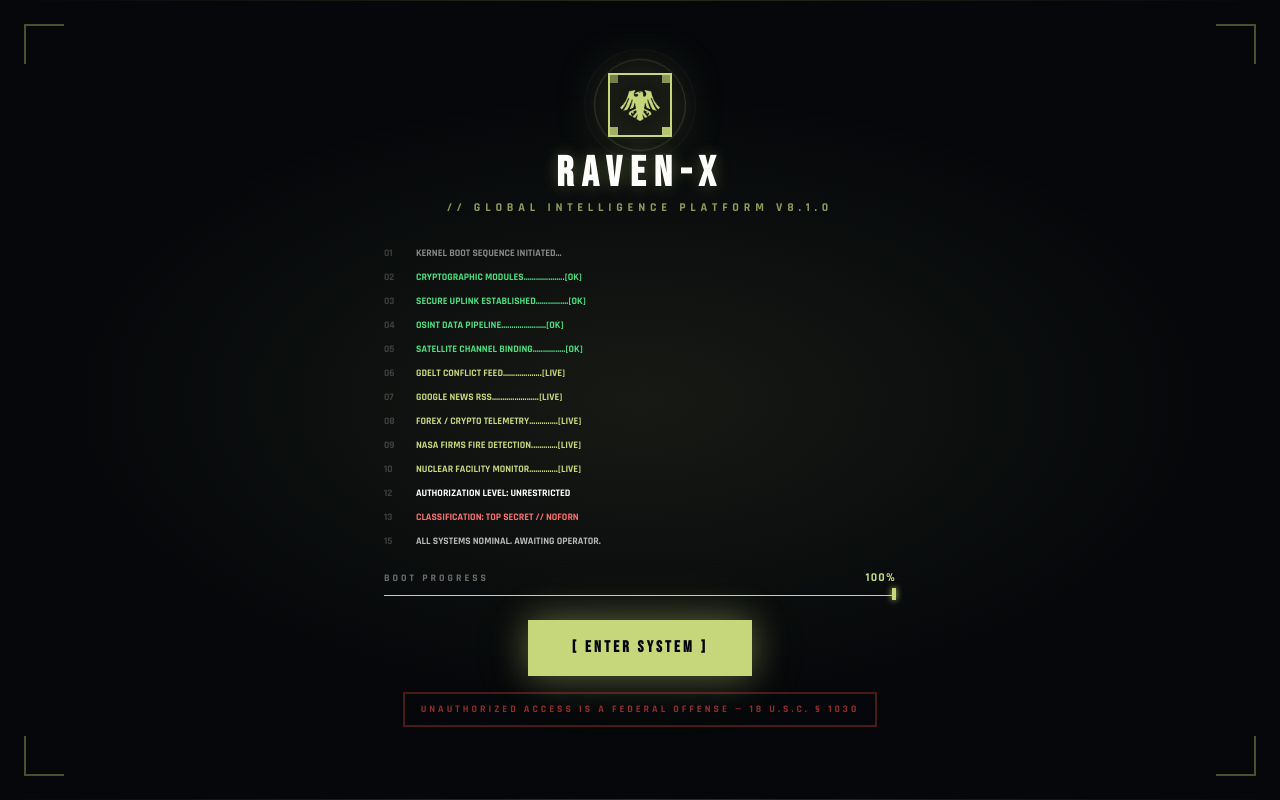
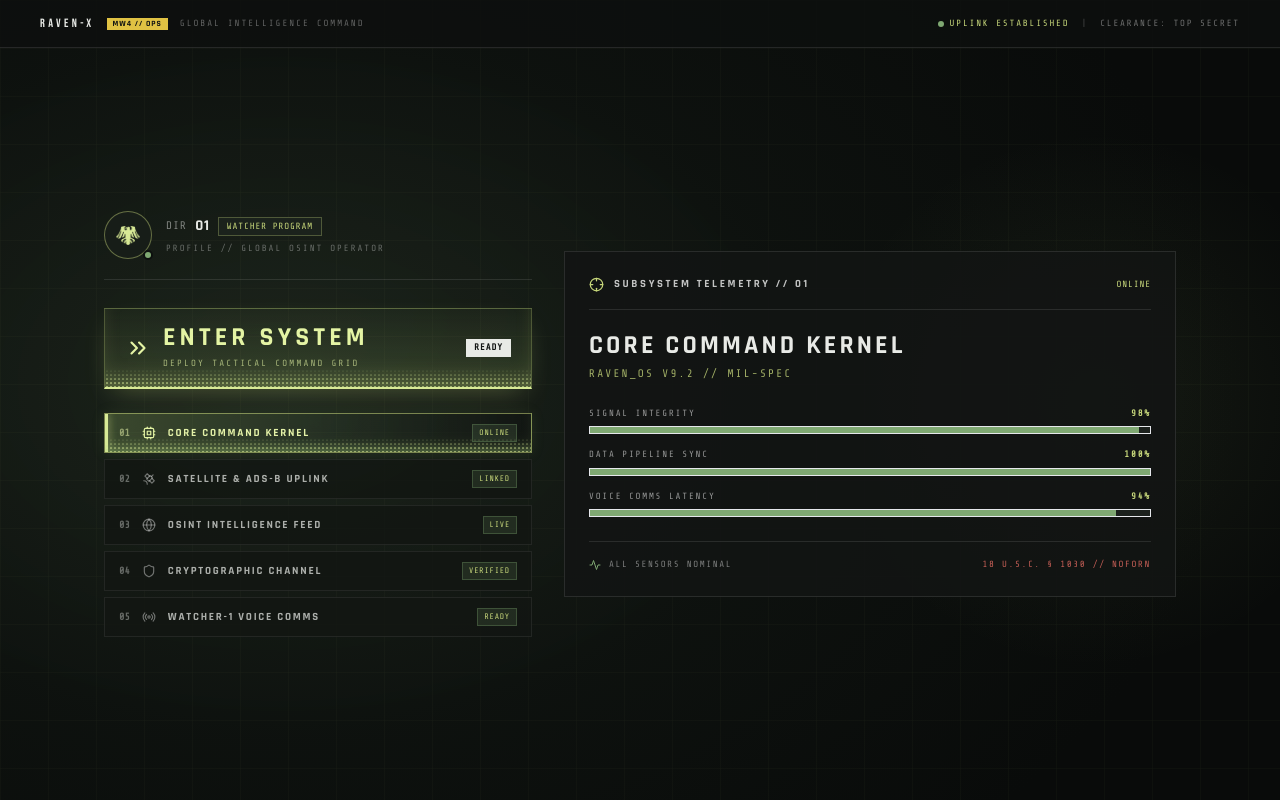
Before and after one commit to Quaiz/RavenX, a React (Vite) app in the folder tactical-ui/: page / in a window 1280 px wide. Built offline with nearby package versions, Linux system fonts and the light colour scheme; no server answers.

Commit message:
Redesign IntroScreen as MW4 (2026) Lobby UI and upgrade MW4 luminous buttons

```diff
--- a/tactical-ui/src/components/IntroScreen.jsx
+++ b/tactical-ui/src/components/IntroScreen.jsx
@@ -1,99 +1,105 @@
 import React, { useEffect, useState, useRef } from 'react';
 import { audio } from '../utils/audioEngine';
+import { Shield, Satellite, Radio, Activity, Globe, Cpu, ChevronsRight, Crosshair } from 'lucide-react';
 
-const PRIMARY = 'rgb(var(--color-primary))';
-const PRIMARY_RGBA = (alpha) => `rgba(var(--color-primary), ${alpha})`;
-
-const BOOT_LINES = [
- { text: 'KERNEL BOOT SEQUENCE INITIATED...', color: 'rgba(255,255,255,0.5)' },
- { text: 'CRYPTOGRAPHIC MODULES....................[OK]', color: '#4ade80' },
- { text: 'SECURE UPLINK ESTABLISHED................[OK]', color: '#4ade80' },
- { text: 'OSINT DATA PIPELINE......................[OK]', color: '#4ade80' },
- { text: 'SATELLITE CHANNEL BINDING................[OK]', color: '#4ade80' },
- { text: 'GDELT CONFLICT FEED...................[LIVE]', color: PRIMARY },
- { text: 'GOOGLE NEWS RSS.......................[LIVE]', color: PRIMARY },
- { text: 'FOREX / CRYPTO TELEMETRY..............[LIVE]', color: PRIMARY },
- { text: 'NASA FIRMS FIRE DETECTION.............[LIVE]', color: PRIMARY },
- { text: 'NUCLEAR FACILITY MONITOR..............[LIVE]', color: PRIMARY },
- { text: '', color: '' },
- { text: 'AUTHORIZATION LEVEL: UNRESTRICTED', color: '#ffffff' },
- { text: 'CLASSIFICATION: TOP SECRET // NOFORN', color: '#f87171' },
- { text: '', color: '' },
- { text: 'ALL SYSTEMS NOMINAL. AWAITING OPERATOR.', color: 'rgba(255,255,255,0.7)' },
+const SUBSYSTEMS = [
+  { id: '01', name: 'CORE COMMAND KERNEL', detail: 'RAVEN_OS v9.2 // MIL-SPEC', icon: Cpu, status: 'ONLINE', level: 100 },
+  { id: '02', name: 'SATELLITE & ADS-B UPLINK', detail: 'GLOBAL AIRSPACE + AIS GRID', icon: Satellite, status: 'LINKED', level: 96 },
+  { id: '03', name: 'OSINT INTELLIGENCE FEED', detail: 'GDELT + NEWS + SEISMIC + FIRMS', icon: Globe, status: 'LIVE', level: 100 },
+  { id: '04', name: 'CRYPTOGRAPHIC CHANNEL', detail: 'AES-256 // EYES ONLY', icon: Shield, status: 'VERIFIED', level: 100 },
+  { id: '05', name: 'WATCHER-1 VOICE COMMS', detail: 'NEURAL HANDLER AUDIO LINK', icon: Radio, status: 'READY', level: 92 },
 ];
 
 const IntroScreen = ({ onEnter }) => {
- const [visibleLines, setVisibleLines] = useState([]);
- const [progress, setProgress] = useState(0);
- const [booted, setBooted] = useState(false);
- const [showEnter, setShowEnter] = useState(false);
+  const [step, setStep] = useState(0);
+  const [selectedIdx, setSelectedIdx] = useState(0);
+  const [ready, setReady] = useState(false);
   const timers = useRef([]);
 
   useEffect(() => {
- let delay = 200;
- BOOT_LINES.forEach((line, i) => {
+    let delay = 180;
+    SUBSYSTEMS.forEach((_, idx) => {
       const t = setTimeout(() => {
- setVisibleLines(prev => [...prev, line]);
- setProgress(Math.round(((i + 1) / BOOT_LINES.length) * 100));
- if (line.text) audio.playTyping();
+        setStep(idx + 1);
+        setSelectedIdx(idx);
+        audio.playTyping();
       }, delay);
       timers.current.push(t);
- delay += line.text === '' ? 120 : 180;
+      delay += 220;
     });
 
- const bootedTimer = setTimeout(() => setBooted(true), delay + 200);
- const enterTimer = setTimeout(() => setShowEnter(true), delay + 500);
- timers.current.push(bootedTimer, enterTimer);
+    const readyTimer = setTimeout(() => {
+      setReady(true);
+      setSelectedIdx(0);
+    }, delay + 180);
+    timers.current.push(readyTimer);
 
     return () => timers.current.forEach(clearTimeout);
   }, []);
 
+  const progress = Math.min(100, Math.round((step / SUBSYSTEMS.length) * 100));
+  const activeSys = SUBSYSTEMS[selectedIdx] || SUBSYSTEMS[0];
+
+  const handleEnter = () => {
+    if (!ready) return;
+    audio.playInitialize();
+    audio.playVoiceClip('comms_online', { cooldownMs: 5000 });
+    onEnter();
+  };
+
   return (
- <div className="fixed inset-0 z-[99999] overflow-hidden select-none font-military font-bold"
- style={{ background: '#05070a' }}>
- <div className="h-full flex flex-col items-center justify-center py-2 md:py-4 relative">
+    <div
+      className="fixed inset-0 z-[99999] overflow-hidden select-none font-military text-[#e8eae6]"
+      style={{
+        background:
+          'radial-gradient(ellipse 75% 80% at 22% 48%, rgba(44, 58, 42, 0.55) 0%, rgba(14, 18, 15, 0.96) 55%, #090b0a 100%)',
+      }}
+    >
+      {/* Subtle tactical blueprint grid & atmospheric spotlight */}
+      <div
+        className="absolute inset-0 pointer-events-none opacity-[0.07]"
+        style={{
+          backgroundImage:
+            'linear-gradient(rgba(198,214,122,0.4) 1px, transparent 1px), linear-gradient(90deg, rgba(198,214,122,0.4) 1px, transparent 1px)',
+          backgroundSize: '48px 48px',
+        }}
+      />
+      <div
+        className="absolute -right-24 top-1/2 -translate-y-1/2 w-[560px] h-[560px] rounded-full pointer-events-none opacity-[0.14]"
+        style={{
+          background: 'radial-gradient(circle, rgba(163,201,119,0.55) 0%, transparent 68%)',
+        }}
+      />
 
- {/* Scanlines */}
- <div className="absolute inset-0 pointer-events-none"style={{
- background: 'repeating-linear-gradient(0deg,transparent,transparent 3px,rgba(0,0,0,0.12) 3px,rgba(0,0,0,0.12) 4px)',
- zIndex: 1,
- }} />
+      {/* Top minimal status strip */}
+      <div className="relative z-10 h-12 px-6 md:px-10 border-b border-white/10 bg-[#0d100e]/80 flex items-center justify-between">
+        <div className="flex items-center gap-3">
+          <span className="text-[12px] font-stencil tracking-[0.28em] text-[#e8eae6]">RAVEN-X</span>
+          <span className="mw4-badge px-1.5 py-0.5 text-[8px] leading-none">MW4 // OPS</span>
+          <span className="hidden sm:inline text-[9px] font-mono tracking-[0.22em] text-white/35 uppercase">
+            GLOBAL INTELLIGENCE COMMAND
+          </span>
+        </div>
+        <div className="flex items-center gap-3 font-mono text-[9px] tracking-[0.2em] uppercase">
+          <span className="flex items-center gap-1.5 text-[#c6d67a]">
+            <span className={`w-1.5 h-1.5 rounded-full ${ready ? 'bg-[#7fa872]' : 'bg-[#e0c243]'}`} />
+            {ready ? 'UPLINK ESTABLISHED' : `BOOT ${progress}%`}
+          </span>
+          <span className="hidden md:inline text-white/25">|</span>
+          <span className="hidden md:inline text-white/40">CLEARANCE: TOP SECRET</span>
+        </div>
+      </div>
 
- {/* Radial glow — bright */}
- <div className="absolute inset-0 pointer-events-none"style={{
- background: `radial-gradient(ellipse 65% 55% at 50% 50%, ${PRIMARY_RGBA(0.09)} 0%, transparent 70%)`,
- zIndex: 1,
- }} />
-
- {/* Corner brackets */}
- {['top-6 left-6 border-t-2 border-l-2', 'top-6 right-6 border-t-2 border-r-2',
- 'bottom-6 left-6 border-b-2 border-l-2', 'bottom-6 right-6 border-b-2 border-r-2'].map((cls, i) => (
- <div key={i} className={`absolute w-10 h-10 ${cls}`} style={{ borderColor: PRIMARY_RGBA(0.35), zIndex: 2 }} />
- ))}
-
- {/* Horizontal rule lines */}
- <div className="absolute top-0 left-0 right-0 h-px"style={{ background: `linear-gradient(90deg, transparent, ${PRIMARY_RGBA(0.2)}, transparent)` }} />
- <div className="absolute bottom-0 left-0 right-0 h-px"style={{ background: `linear-gradient(90deg, transparent, ${PRIMARY_RGBA(0.2)}, transparent)` }} />
-
- <div className="relative flex flex-col items-center w-full max-w-xl px-4 md:px-8"style={{ zIndex: 3 }}>
-
- {/* ─── Logo ─── */}
- <div className="relative mb-2 md:mb-4 flex items-center justify-center">
- <div className="w-14 h-14 md:w-16 md:h-16 flex items-center justify-center border-2 relative"
+      {/* Main MW4 Lobby Grid: Left Vertical Command Column + Right Tactical Dossier */}
+      <div className="relative z-10 h-[calc(100%-3rem)] max-w-6xl mx-auto px-6 md:px-10 py-6 md:py-10 grid grid-cols-1 lg:grid-cols-12 gap-8 items-center">
+        {/* ═══ LEFT COLUMN: MW4 LOBBY MENU (Screenshot 1 & 2 Style) ═══ */}
+        <div className="lg:col-span-5 flex flex-col justify-center">
+          {/* Operator Emblem Card (Screenshot 1 Top-Left) */}
+          <div className="flex items-center gap-3.5 mb-7 pb-5 border-b border-white/10">
+            <div className="relative w-12 h-12 rounded-full border border-[#c6d67a]/45 bg-[#171d18] flex items-center justify-center shrink-0">
+              <div
+                className="w-6 h-6 bg-[#d8ea96]"
                 style={{
- borderColor: booted ? PRIMARY : 'rgba(255,255,255,0.12)',
- background: booted ? PRIMARY_RGBA(0.08) : 'rgba(255,255,255,0.01)',
- transition: 'border-color 0.6s, background 0.6s',
- boxShadow: booted ? `0 0 50px ${PRIMARY_RGBA(0.25)}, inset 0 0 30px ${PRIMARY_RGBA(0.05)}` : 'none',
- }}>
- <div
- className="bg-current"
- style={{
- width: 40,
- height: 40,
- color: booted ? PRIMARY : 'rgba(255,255,255,0.25)',
- transition: 'color 0.6s',
- filter: booted ? `drop-shadow(0 0 8px ${PRIMARY})` : 'none',
                   WebkitMaskImage: 'url(/raven_favicon.png)',
                   WebkitMaskSize: 'contain',
                   WebkitMaskRepeat: 'no-repeat',
@@ -104,108 +110,151 @@ const IntroScreen = ({ onEnter }) => {
                   maskPosition: 'center',
                 }}
               />
-
- {/* Animated corner accents */}
- {booted && ['top-0 left-0', 'top-0 right-0', 'bottom-0 left-0', 'bottom-0 right-0'].map((pos, i) => (
- <div key={i} className={`absolute w-2 h-2 ${pos}`}
- style={{ background: PRIMARY, opacity: 0.8, animation: `cornerBlink 1.5s ease-in-out ${i * 0.2}s infinite alternate` }} />
- ))}
+              <span className="absolute -bottom-0.5 -right-0.5 w-2.5 h-2.5 rounded-full bg-[#7fa872] border-2 border-[#0d100e]" />
             </div>
-
- {/* Spinning orbit */}
- <div className="absolute rounded-full border"style={{
- inset: -14,
- borderColor: PRIMARY_RGBA(0.2),
- animation: 'spin 20s linear infinite',
- }} />
- <div className="absolute rounded-full border"style={{
- inset: -24,
- borderColor: 'rgba(255,255,255,0.04)',
- animation: 'spin 35s linear infinite reverse',
- }} />
+            <div className="min-w-0">
+              <div className="flex items-center gap-2">
+                <span className="text-[11px] font-mono text-white/45 tracking-widest">DIR</span>
+                <span className="text-[15px] font-bold text-[#e8eae6] tracking-wider">01</span>
+                <span className="px-2 py-0.5 bg-[#1b221c] border border-[#c6d67a]/30 text-[9px] font-mono text-[#c6d67a] tracking-widest uppercase">
+                  WATCHER PROGRAM
+                </span>
               </div>
-
- <div className="mb-1 tracking-[0.2em] text-[32px] md:text-[42px] leading-none font-stencil text-white"style={{ textShadow: `0 0 15px ${PRIMARY_RGBA(0.3)}` }}>
- RAVEN-X
- </div>
- <div className="mb-2 md:mb-6 tracking-[0.4em] text-[9px] md:text-[12px] font-bold uppercase text-center"style={{ color: PRIMARY_RGBA(0.7) }}>
- // GLOBAL INTELLIGENCE PLATFORM V8.1.0
- </div>
-
- {/* Boot log */}
- <div className="w-full text-[8px] md:text-[10px] leading-5 md:leading-6 min-h-[140px] md:min-h-[160px]">
- {visibleLines.map((line, i) => (
- <div key={i} className="flex gap-3">
- {line.text && (
- <span className="shrink-0"style={{ color: 'rgba(255,255,255,0.2)', minWidth: 20 }}>
- {String(i + 1).padStart(2, '0')}
- </span>
- )}
- <span style={{ color: line.color }}>{line.text}</span>
- </div>
- ))}
- {/* Cursor */}
- {!booted && (
- <span className="inline-block w-2 h-[10px] ml-10 align-middle"
- style={{ background: PRIMARY, animation: 'blink 1s step-end infinite' }} />
- )}
- </div>
-
- {/* Progress bar */}
- <div className="w-full mt-2 mb-4 md:mt-4 md:mb-6">
- <div className="flex justify-between items-center mb-2">
- <span className="text-[9px] md:text-[10px] tracking-[0.3em] uppercase"style={{ color: 'rgba(255,255,255,0.4)' }}>BOOT PROGRESS</span>
- <span className="text-[10px] md:text-[12px] tracking-widest font-bold"style={{ color: PRIMARY }}>{progress}%</span>
- </div>
- <div className="w-full h-px"style={{ background: 'rgba(255,255,255,0.06)' }}>
- <div className="h-full transition-all duration-200 ease-out relative"
- style={{ width: `${progress}%`, background: PRIMARY }}>
- <div className="absolute right-0 top-1/2 -translate-y-1/2 w-1 h-3 -mt-0.5"
- style={{ background: PRIMARY, boxShadow: `0 0 6px ${PRIMARY}` }} />
+              <div className="text-[9px] font-mono text-white/35 tracking-[0.22em] uppercase mt-1 truncate">
+                PROFILE // GLOBAL OSINT OPERATOR
               </div>
             </div>
           </div>
 
- {/* ENTER SYSTEM button */}
- <div style={{ minHeight: 48, display: 'flex', alignItems: 'center', justifyContent: 'center' }}>
- {showEnter ? (
+          {/* Signature MW4 "» ENTER SYSTEM" Hero Button (Screenshot 1 "» PLAY") */}
           <button
- onClick={() => { audio.playClick(); onEnter(); }}
- onMouseEnter={() => audio.playHover()}
- className="px-6 py-2 md:px-10 md:py-3 font-stencil text-[14px] md:text-[16px] tracking-[0.2em] uppercase transition-all border-4"
- style={{
- borderColor: PRIMARY,
- color: '#05070a',
- background: PRIMARY,
- boxShadow: `0 0 30px ${PRIMARY_RGBA(0.35)}, 0 0 60px ${PRIMARY_RGBA(0.1)}`,
- animation: 'enterPulse 2s ease-in-out infinite',
+            onClick={handleEnter}
+            onMouseEnter={() => { if (ready) audio.playHover(); }}
+            disabled={!ready}
+            className={`w-full text-left px-5 py-4 mb-6 flex items-center justify-between group ${
+              ready
+                ? 'mw4-hero-btn cursor-pointer'
+                : 'bg-white/[0.03] border border-white/10 text-white/30 cursor-not-allowed'
+            }`}
+          >
+            <div className="flex items-center gap-3">
+              <ChevronsRight
+                size={26}
+                className={`shrink-0 transition-transform duration-150 ${
+                  ready ? 'text-[#e4f4a4] group-hover:translate-x-1' : 'text-white/20'
+                }`}
+              />
+              <div>
+                <div className="text-[22px] md:text-[26px] font-bold tracking-[0.16em] uppercase leading-none">
+                  {ready ? 'ENTER SYSTEM' : 'INITIALIZING'}
+                </div>
+                <div className="text-[9px] font-mono tracking-[0.24em] uppercase mt-1.5 opacity-65">
+                  {ready ? 'DEPLOY TACTICAL COMMAND GRID' : `SYNCING TELEMETRY // ${progress}%`}
+                </div>
+              </div>
+            </div>
+            {ready && (
+              <span className="text-[9px] font-mono tracking-widest uppercase px-2 py-0.5 bg-[#e8eae6] text-[#111413] font-bold shrink-0">
+                READY
+              </span>
+            )}
+          </button>
+
+          {/* Vertical Subsystem List (Screenshot 1 & 2 Vertical List Navigation) */}
+          <div className="space-y-1.5">
+            {SUBSYSTEMS.map((sys, idx) => {
+              const isLoaded = step > idx;
+              const isSelected = selectedIdx === idx;
+              const IconComp = sys.icon;
+              return (
+                <button
+                  key={sys.id}
+                  type="button"
+                  onMouseEnter={() => {
+                    setSelectedIdx(idx);
+                    audio.playHover();
                   }}
+                  onClick={() => setSelectedIdx(idx)}
+                  className={`w-full flex items-center justify-between px-3.5 py-2.5 text-left ${
+                    isSelected ? 'mw4-row-active' : 'mw4-row'
+                  } ${isLoaded ? 'opacity-100' : 'opacity-30'}`}
                 >
- [ ENTER SYSTEM ]
+                  <div className="flex items-center gap-3 min-w-0">
+                    <span className="text-[10px] font-mono font-bold opacity-55 shrink-0">{sys.id}</span>
+                    <IconComp size={14} className={isSelected ? 'text-[#e4f4a4] shrink-0' : 'text-white/40 shrink-0'} />
+                    <span className="text-[11px] font-bold tracking-[0.16em] uppercase truncate">
+                      {sys.name}
+                    </span>
+                  </div>
+                  <span
+                    className={`text-[8px] font-mono tracking-widest uppercase px-1.5 py-0.5 shrink-0 ${
+                      isLoaded
+                        ? 'text-[#c6d67a] bg-[#7fa872]/15 border border-[#7fa872]/30'
+                        : 'text-white/25'
+                    }`}
+                  >
+                    {isLoaded ? sys.status : 'WAIT'}
+                  </span>
                 </button>
- ) : (
- <div className="text-[10px] md:text-[12px] tracking-[0.35em] uppercase text-white/30">
- INITIALIZING...
- </div>
- )}
- </div>
-
- {/* Classification */}
- <div className="mt-2 md:mt-4 px-4 py-1.5 md:py-2 border-2 text-[8px] md:text-[10px] tracking-[0.2em] md:tracking-[0.3em] uppercase text-center"
- style={{ borderColor: 'rgba(239,68,68,0.3)', color: 'rgba(239,68,68,0.6)' }}>
- UNAUTHORIZED ACCESS IS A FEDERAL OFFENSE — 18 U.S.C. § 1030
+              );
+            })}
           </div>
         </div>
 
- <style>{`
- @keyframes blink { 0%,100%{opacity:1}50%{opacity:0} }
- @keyframes spin { from{transform:rotate(0deg)} to{transform:rotate(360deg)} }
- @keyframes cornerBlink { from{opacity:0.4} to{opacity:1} }
- @keyframes enterPulse {
- 0%,100% { box-shadow: 0 0 30px rgba(var(--color-primary),0.35), 0 0 60px rgba(var(--color-primary),0.10); }
- 50% { box-shadow: 0 0 50px rgba(var(--color-primary),0.55), 0 0 90px rgba(var(--color-primary),0.20); }
- }
- `}</style>
+        {/* ═══ RIGHT COLUMN: MW4 ARMORY / TELEMETRY PREVIEW CARD (Screenshot 2 & 3 Style) ═══ */}
+        <div className="hidden lg:flex lg:col-span-7 flex-col bg-[#121513]/90 border border-white/10 p-6 relative overflow-hidden">
+          <div className="flex items-center justify-between pb-4 mb-5 border-b border-white/10">
+            <div className="flex items-center gap-2.5">
+              <Crosshair size={15} className="text-[#c6d67a]" />
+              <span className="text-[11px] font-bold tracking-[0.24em] uppercase text-white/75">
+                SUBSYSTEM TELEMETRY // {activeSys.id}
+              </span>
+            </div>
+            <span className="text-[9px] font-mono text-[#c6d67a] tracking-widest uppercase">
+              {activeSys.status}
+            </span>
+          </div>
+
+          <div className="mb-6">
+            <div className="text-[26px] font-bold tracking-[0.12em] uppercase text-[#e8eae6] leading-tight">
+              {activeSys.name}
+            </div>
+            <div className="text-[11px] font-mono tracking-[0.2em] uppercase text-[#c6d67a]/80 mt-1">
+              {activeSys.detail}
+            </div>
+          </div>
+
+          {/* MW4 Sage-Green Progress Bars (Screenshot 3 Volume/Level Bars) */}
+          <div className="space-y-3.5 mb-6">
+            {[
+              { label: 'SIGNAL INTEGRITY', val: step >= 2 ? 98 : progress },
+              { label: 'DATA PIPELINE SYNC', val: step >= 3 ? 100 : Math.min(progress, 65) },
+              { label: 'VOICE COMMS LATENCY', val: step >= 5 ? 94 : Math.min(progress, 40) },
+            ].map((metric) => (
+              <div key={metric.label}>
+                <div className="flex justify-between items-center text-[9px] font-mono tracking-[0.2em] uppercase mb-1.5">
+                  <span className="text-white/55">{metric.label}</span>
+                  <span className="text-[#c6d67a] font-bold">{metric.val}%</span>
+                </div>
+                <div className="w-full h-2 bg-[#1c211d] border border-white/8 overflow-hidden">
+                  <div
+                    className="h-full bg-[#7fa872] transition-all duration-300"
+                    style={{ width: `${metric.val}%` }}
+                  />
+                </div>
+              </div>
+            ))}
+          </div>
+
+          {/* Bottom Classification Footer */}
+          <div className="mt-auto pt-4 border-t border-white/10 flex items-center justify-between text-[9px] font-mono tracking-[0.18em] uppercase">
+            <span className="flex items-center gap-2 text-white/45">
+              <Activity size={12} className="text-[#7fa872]" />
+              ALL SENSORS NOMINAL
+            </span>
+            <span className="text-[#f07167]/80">18 U.S.C. § 1030 // NOFORN</span>
+          </div>
+        </div>
       </div>
     </div>
   );
--- a/tactical-ui/src/index.css
+++ b/tactical-ui/src/index.css
@@ -37,25 +37,60 @@
   -webkit-backdrop-filter: none !important;
 }
 
-/* MW4 Signature Interactive Row / Button with Phosphor Olive Backlight & Bottom Dot-Matrix Shimmer */
+/* MW4 Signature Interactive Row / Button (Screenshots 2 & 3: "01 SLAYER" / "Voice Chat Volume") */
 .mw4-row {
   position: relative;
-  background: rgba(20, 24, 21, 0.72);
-  border: 1px solid rgba(255, 255, 255, 0.06);
-  transition: background-color 0.14s ease, border-color 0.14s ease, color 0.14s ease;
+  background: rgba(18, 22, 19, 0.78);
+  border: 1px solid rgba(255, 255, 255, 0.07);
+  color: rgba(232, 234, 230, 0.72);
+  overflow: hidden;
+  transition: background 0.16s ease, border-color 0.16s ease, color 0.16s ease, transform 0.14s ease;
+}
+
+.mw4-row::after {
+  content: '';
+  position: absolute;
+  left: 0;
+  right: 0;
+  bottom: 0;
+  height: 12px;
+  opacity: 0;
+  pointer-events: none;
+  background-image:
+    radial-gradient(rgba(198, 214, 122, 0.65) 1px, transparent 1px),
+    linear-gradient(to top, rgba(145, 186, 108, 0.22), transparent);
+  background-size: 4px 4px, 100% 100%;
+  transition: opacity 0.16s ease;
 }
 
 .mw4-row:hover {
-  background: linear-gradient(90deg, rgba(163, 201, 119, 0.12) 0%, rgba(163, 201, 119, 0.03) 100%);
-  border-color: rgba(163, 201, 119, 0.35);
+  background: linear-gradient(90deg, rgba(163, 201, 119, 0.16) 0%, rgba(127, 168, 114, 0.06) 55%, rgba(18, 22, 19, 0.88) 100%);
+  border-color: rgba(184, 212, 126, 0.45);
+  color: #e4f2a8;
+}
+
+.mw4-row:hover::after {
+  opacity: 1;
 }
 
 .mw4-row-active {
   position: relative;
-  background: linear-gradient(90deg, rgba(163, 201, 119, 0.2) 0%, rgba(127, 168, 114, 0.06) 65%, rgba(20, 24, 21, 0.85) 100%);
-  border: 1px solid rgba(163, 201, 119, 0.48);
-  color: #d8e89e;
+  background: linear-gradient(90deg, rgba(168, 204, 114, 0.24) 0%, rgba(127, 168, 114, 0.10) 50%, rgba(18, 22, 19, 0.88) 100%);
+  border: 1px solid rgba(198, 214, 122, 0.55);
+  color: #e4f2a8;
   overflow: hidden;
+  box-shadow: inset 0 -10px 18px -10px rgba(163, 201, 119, 0.35), 0 0 14px rgba(145, 186, 108, 0.12);
+}
+
+.mw4-row-active::before {
+  content: '';
+  position: absolute;
+  left: 0;
+  top: 0;
+  bottom: 0;
+  width: 3px;
+  background: #d8ea96;
+  box-shadow: 0 0 8px rgba(216, 234, 150, 0.7);
 }
 
 .mw4-row-active::after {
@@ -64,12 +99,47 @@
   left: 0;
   right: 0;
   bottom: 0;
-  height: 10px;
+  height: 14px;
   pointer-events: none;
-  background-image: radial-gradient(rgba(163, 201, 119, 0.45) 1px, transparent 1px);
+  background-image:
+    radial-gradient(rgba(216, 234, 150, 0.65) 1px, transparent 1px),
+    linear-gradient(to top, rgba(154, 194, 112, 0.28), transparent);
+  background-size: 4px 4px, 100% 100%;
+  mask-image: linear-gradient(to top, rgba(0, 0, 0, 0.95), transparent);
+  -webkit-mask-image: linear-gradient(to top, rgba(0, 0, 0, 0.95), transparent);
+}
+
+/* MW4 Hero Action Button (Screenshot 1: "» PLAY" luminous bottom-edge phosphor glow) */
+.mw4-hero-btn {
+  position: relative;
+  background: linear-gradient(180deg, rgba(168, 204, 114, 0.04) 0%, rgba(168, 204, 114, 0.18) 100%);
+  border: 1px solid rgba(198, 214, 122, 0.28);
+  border-bottom: 2px solid #d8ea96;
+  color: #e4f4a4;
+  overflow: hidden;
+  box-shadow: 0 10px 28px -10px rgba(198, 214, 122, 0.32), inset 0 -14px 24px -12px rgba(198, 214, 122, 0.38);
+  transition: all 0.18s ease;
+}
+
+.mw4-hero-btn::after {
+  content: '';
+  position: absolute;
+  left: 0;
+  right: 0;
+  bottom: 0;
+  height: 18px;
+  pointer-events: none;
+  background-image: radial-gradient(rgba(220, 240, 155, 0.65) 1px, transparent 1px);
   background-size: 4px 4px;
-  mask-image: linear-gradient(to top, rgba(0, 0, 0, 0.85), transparent);
-  -webkit-mask-image: linear-gradient(to top, rgba(0, 0, 0, 0.85), transparent);
+  mask-image: linear-gradient(to top, rgba(0, 0, 0, 0.9), transparent);
+  -webkit-mask-image: linear-gradient(to top, rgba(0, 0, 0, 0.9), transparent);
+}
+
+.mw4-hero-btn:hover {
+  background: linear-gradient(180deg, rgba(180, 216, 124, 0.12) 0%, rgba(180, 216, 124, 0.30) 100%);
+  border-color: rgba(216, 234, 150, 0.65);
+  box-shadow: 0 12px 34px -8px rgba(198, 214, 122, 0.5), inset 0 -18px 28px -10px rgba(216, 234, 150, 0.45);
+  color: #f3fcc8;
 }
 
 /* MW4 Top Navigation Tab (Solid Bone-White Active Pill) */
```
Lines whose indentation alone changed are shown as unchanged.
